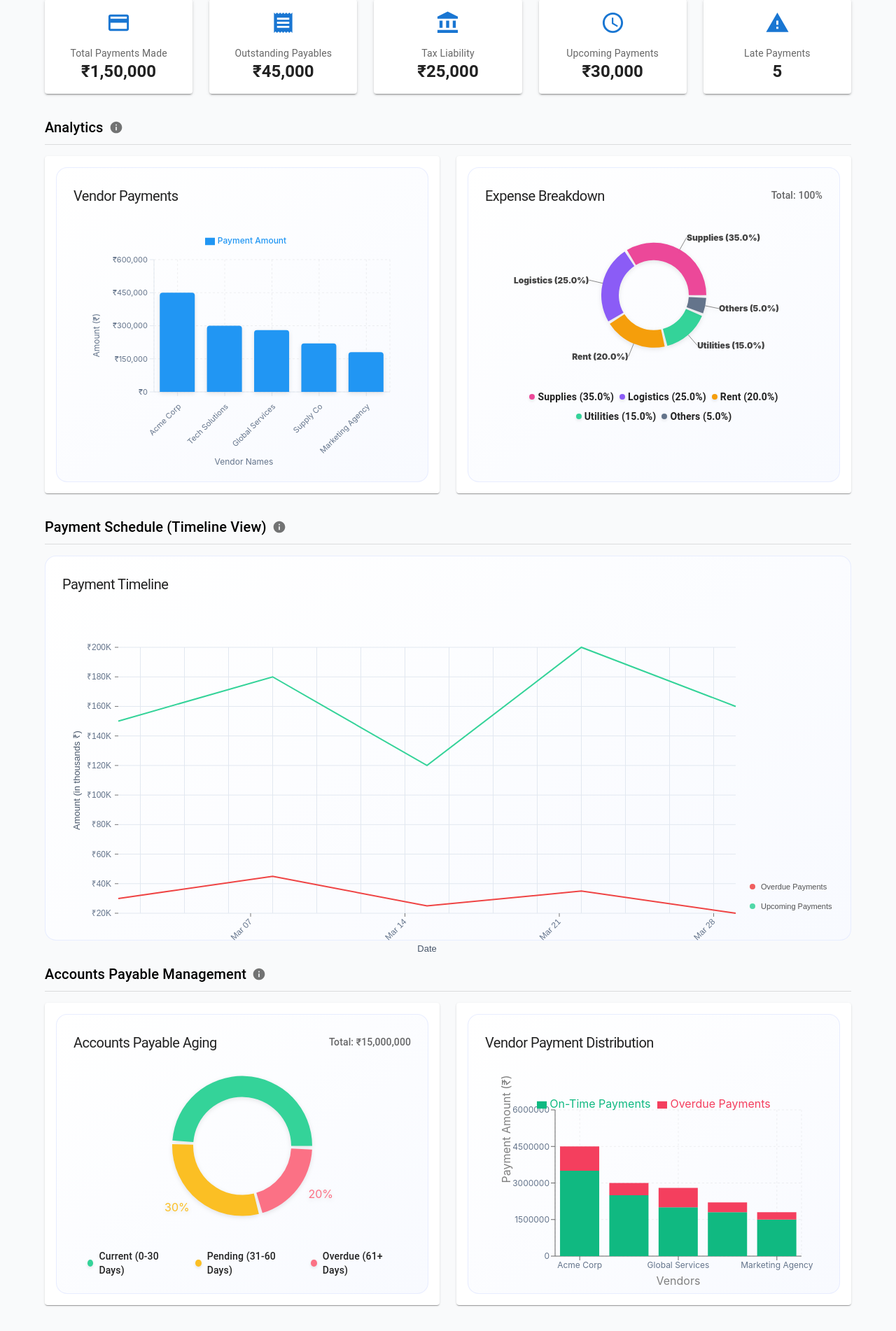
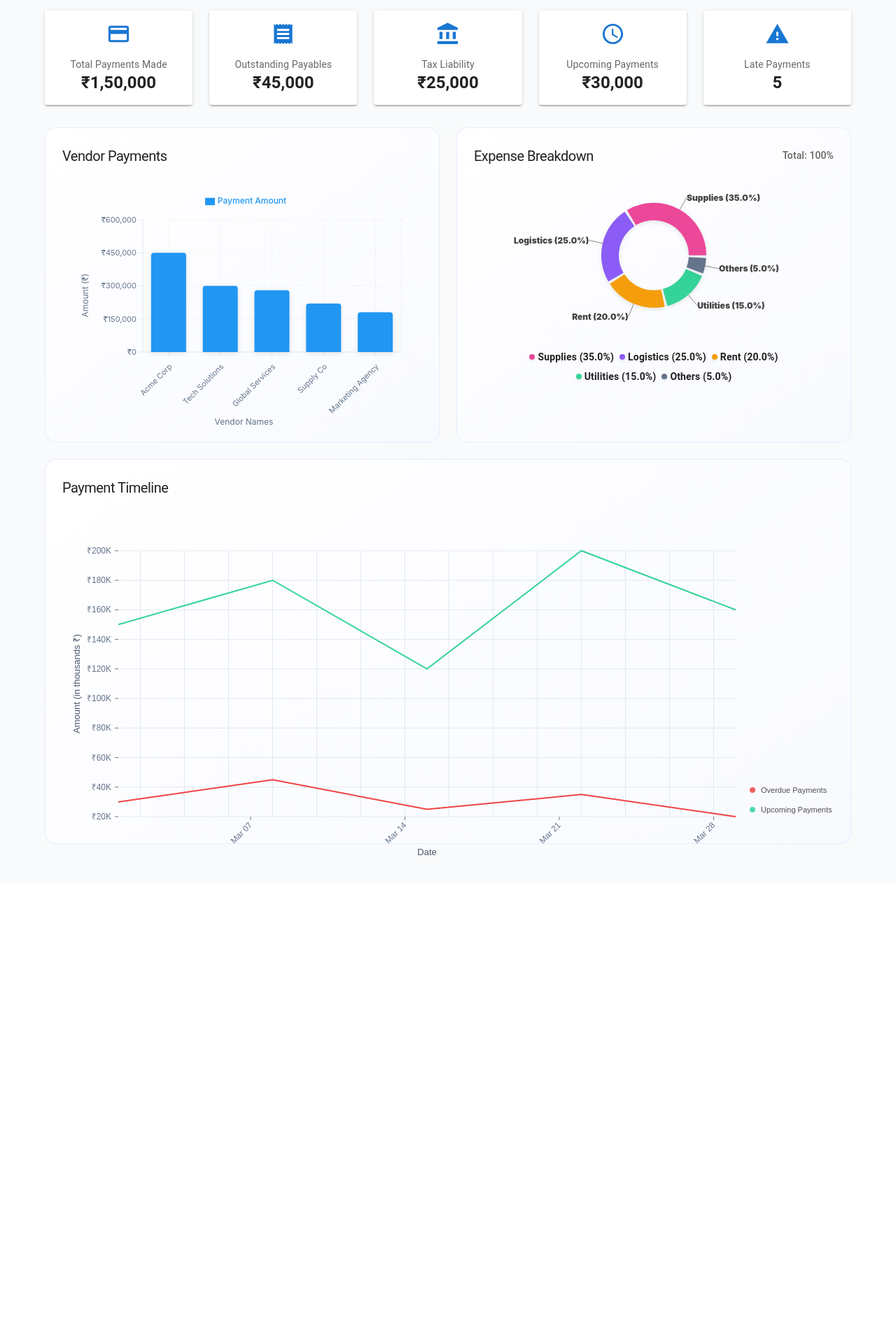
Before and after one commit to thecolossalsparkle/liquidrbac, a React (Create React App) app: page /dashboard in a window 1280 px wide. Shown: the part 252-2154 px from the top of the page at 70% size. After the commit the page ends 1514 px from the top, so only its background shows below. Built offline with nearby package versions, Linux system fonts and the light colour scheme.

Commit message:
update: redesigned using subpages

```diff
--- /dev/null
+++ b/src/components/KPIs/DashboardKPIs.jsx
@@ -0,0 +1,13 @@
+import React from 'react';
+import { Grid, Box } from '@mui/material';
+import FinancialSnapshot from './FinancialSnapshot';
+
+const DashboardKPIs = ({ data }) => {
+  return (
+    <Box sx={{ mb: 4 }}>
+      <FinancialSnapshot data={data} />
+    </Box>
+  );
+};
+
+export default DashboardKPIs;
--- a/src/pages/Dashboard/Dashboard.jsx
+++ b/src/pages/Dashboard/Dashboard.jsx
@@ -1,5 +1,5 @@
 import React, { useState, useEffect } from 'react';
-import { Box, Typography, Container, Grid, Skeleton, Alert, IconButton, Tooltip } from '@mui/material';
+import { Box, Typography, Container, Grid, Skeleton, Alert, IconButton, Tooltip, Tabs, Tab } from '@mui/material';
 import FinancialSnapshot from '../../components/KPIs/FinancialSnapshot';
 import VendorPaymentsChart from '../../components/Charts/VendorPaymentsChart';
 import ExpenseBreakdownChart from '../../components/Charts/ExpenseBreakdownChart';
@@ -12,12 +12,16 @@ import BudgetAnalysisChart from '../../components/Charts/BudgetAnalysisChart';
 import RefreshIcon from '@mui/icons-material/Refresh';
 import InfoIcon from '@mui/icons-material/Info';
 import { format } from 'date-fns';
+import ExpenditureAnalysis from './ExpenditureAnalysis';
+import VendorAnalysis from './VendorAnalysis';
+import PredictiveAnalysis from './PredictiveAnalysis';
 
 const Dashboard = () => {
   const [loading, setLoading] = useState(true);
   const [error, setError] = useState(null);
   const [dashboardData, setDashboardData] = useState(null);
   const [lastUpdated, setLastUpdated] = useState(new Date());
+  const [currentTab, setCurrentTab] = useState(0);
 
   // Move fetchDashboardData outside useEffect
   const fetchDashboardData = async () => {
@@ -50,6 +54,10 @@ const Dashboard = () => {
   useEffect(() => {
     fetchDashboardData();
   }, []);
+
+  const handleTabChange = (event, newValue) => {
+    setCurrentTab(newValue);
+  };
 
   const handleRefresh = () => {
     fetchDashboardData();
@@ -269,122 +277,39 @@ const Dashboard = () => {
           </Box>
         </Box>
 
-        <Box sx={{ mb: 4 }}>
-          <SectionHeader
-            title="Financial Snapshot"
-            tooltip="Key financial metrics for the current period"
-          />
-          <FinancialSnapshot data={dashboardData?.financialData} />
+        <Box sx={{ borderBottom: 1, borderColor: 'divider', mb: 3 }}>
+          <Tabs value={currentTab} onChange={handleTabChange}>
+            <Tab label="Expenditure Analysis" />
+            <Tab label="Vendor Analysis" />
+            <Tab label="Predictive Analysis" />
+          </Tabs>
         </Box>
 
-        <Box>
-          <SectionHeader
-            title="Analytics"
-            tooltip="Detailed breakdown of vendor payments and expenses"
+        {currentTab === 0 && (
+          <ExpenditureAnalysis
+            kpiData={dashboardData?.financialData}
+            vendorPaymentsData={vendorPaymentsData}
+            expenseBreakdownData={expenseBreakdownData}
+            timelineData={timelineData}
           />
-          <Grid container spacing={{ xs: 2, md: 3 }}>
-            <Grid item xs={12} md={6}>
-              <Box sx={{
-                bgcolor: 'background.paper',
-                p: 2,
-                borderRadius: 1,
-                boxShadow: 1,
-                height: '100%'
-              }}>
-                <VendorPaymentsChart data={vendorPaymentsData} />
-              </Box>
-            </Grid>
-            <Grid item xs={12} md={6}>
-              <Box sx={{
-                bgcolor: 'background.paper',
-                p: 2,
-                borderRadius: 1,
-                boxShadow: 1,
-                height: '100%'
-              }}>
-                <ExpenseBreakdownChart data={expenseBreakdownData} />
-              </Box>
-            </Grid>
-          </Grid>
-        </Box>
+        )}
 
-        <Box sx={{ mt: 4, mb: 2 }}>
-          <SectionHeader
-            title="Payment Schedule (Timeline View)"
-            tooltip="Visual representation of upcoming and overdue payments"
+        {currentTab === 1 && (
+          <VendorAnalysis
+            kpiData={dashboardData?.financialData}
+            payableAgingData={payableAgingData}
+            topVendorsData={topVendorsData}
+            distributionData={vendorPaymentDistributionData}
+            comparisonData={vendorComparisonData}
           />
-        </Box>
+        )}
 
-        <Box sx={{ width: '100%', mb: 4 }}>
-          <PaymentTimelineChart data={timelineData} />
-        </Box>
-
-        <Box sx={{ mb: 2 }}>
-          <SectionHeader
-            title="Accounts Payable Management"
-            tooltip="Overview of accounts payable aging"
+        {currentTab === 2 && (
+          <PredictiveAnalysis
+            kpiData={dashboardData?.financialData}
+            budgetData={budgetAnalysisData}
           />
-        </Box>
-
-        <Grid container spacing={3}>
-          <Grid item xs={12} md={6}>
-            <Box sx={{
-              bgcolor: 'background.paper',
-              p: 2,
-              borderRadius: 1,
-              boxShadow: 1,
-              height: '100%'
-            }}>
-              <PayableAgingChart data={payableAgingData} />
-            </Box>
-          </Grid>
-          <Grid item xs={12} md={6}>
-            <Box sx={{
-              bgcolor: 'background.paper',
-              p: 2,
-              borderRadius: 1,
-              boxShadow: 1,
-              height: '100%'
-            }}>
-              <VendorPaymentDistributionChart data={vendorPaymentDistributionData} />
-            </Box>
-          </Grid>
-        </Grid>
-
-        <Box sx={{ mt: 4, mb: 2 }}>
-          <SectionHeader
-            title="Vendor & Payment Insights"
-            tooltip="Detailed analysis of top vendors and payment insights"
-          />
-        </Box>
-
-        <Grid container spacing={3}>
-          <Grid item xs={12}>
-            <TopVendorsTable data={topVendorsData} />
-          </Grid>
-          <Grid item xs={12} md={6}>
-            <Box sx={{
-              bgcolor: 'background.paper',
-              p: 2,
-              borderRadius: 1,
-              boxShadow: 1,
-              height: '100%'
-            }}>
-              <VendorComparisonChart data={vendorComparisonData} />
-            </Box>
-          </Grid>
-          <Grid item xs={12} md={6}>
-            <Box sx={{
-              bgcolor: 'background.paper',
-              p: 2,
-              borderRadius: 1,
-              boxShadow: 1,
-              height: '100%'
-            }}>
-              <BudgetAnalysisChart data={budgetAnalysisData} />
-            </Box>
-          </Grid>
-        </Grid>
+        )}
       </Box>
     </Container>
   );
--- /dev/null
+++ b/src/pages/Dashboard/ExpenditureAnalysis.jsx
@@ -0,0 +1,29 @@
+import React from 'react';
+import { Box, Grid } from '@mui/material';
+import DashboardKPIs from '../../components/KPIs/DashboardKPIs';
+import VendorPaymentsChart from '../../components/Charts/VendorPaymentsChart';
+import ExpenseBreakdownChart from '../../components/Charts/ExpenseBreakdownChart';
+import PaymentTimelineChart from '../../components/Charts/PaymentTimelineChart';
+
+const ExpenditureAnalysis = ({ kpiData, vendorPaymentsData, expenseBreakdownData, timelineData }) => {
+  return (
+    <Box>
+      <DashboardKPIs data={kpiData} />
+
+      <Grid container spacing={3}>
+        <Grid item xs={12} md={6}>
+          <VendorPaymentsChart data={vendorPaymentsData} />
+        </Grid>
+        <Grid item xs={12} md={6}>
+          <ExpenseBreakdownChart data={expenseBreakdownData} />
+        </Grid>
+      </Grid>
+
+      <Box sx={{ mt: 3 }}>
+        <PaymentTimelineChart data={timelineData} />
+      </Box>
+    </Box>
+  );
+};
+
+export default ExpenditureAnalysis;
--- /dev/null
+++ b/src/pages/Dashboard/PredictiveAnalysis.jsx
@@ -0,0 +1,18 @@
+import React from 'react';
+import { Box } from '@mui/material';
+import DashboardKPIs from '../../components/KPIs/DashboardKPIs';
+import BudgetAnalysisChart from '../../components/Charts/BudgetAnalysisChart';
+
+const PredictiveAnalysis = ({ kpiData, budgetData }) => {
+  return (
+    <Box>
+      <DashboardKPIs data={kpiData} />
+
+      <Box sx={{ mt: 3 }}>
+        <BudgetAnalysisChart data={budgetData} />
+      </Box>
+    </Box>
+  );
+};
+
+export default PredictiveAnalysis;
--- /dev/null
+++ b/src/pages/Dashboard/VendorAnalysis.jsx
@@ -0,0 +1,32 @@
+import React from 'react';
+import { Box, Grid } from '@mui/material';
+import DashboardKPIs from '../../components/KPIs/DashboardKPIs';
+import PayableAgingChart from '../../components/Charts/PayableAgingChart';
+import TopVendorsTable from '../../components/Tables/TopVendorsTable';
+import VendorPaymentDistributionChart from '../../components/Charts/VendorPaymentDistributionChart';
+import VendorComparisonChart from '../../components/Charts/VendorComparisonChart';
+
+const VendorAnalysis = ({ kpiData, payableAgingData, topVendorsData, distributionData, comparisonData }) => {
+  return (
+    <Box>
+      <DashboardKPIs data={kpiData} />
+
+      <Grid container spacing={3}>
+        <Grid item xs={12}>
+          <TopVendorsTable data={topVendorsData} />
+        </Grid>
+        <Grid item xs={12} md={6}>
+          <PayableAgingChart data={payableAgingData} />
+        </Grid>
+        <Grid item xs={12} md={6}>
+          <VendorPaymentDistributionChart data={distributionData} />
+        </Grid>
+        <Grid item xs={12}>
+          <VendorComparisonChart data={comparisonData} />
+        </Grid>
+      </Grid>
+    </Box>
+  );
+};
+
+export default VendorAnalysis;
```
